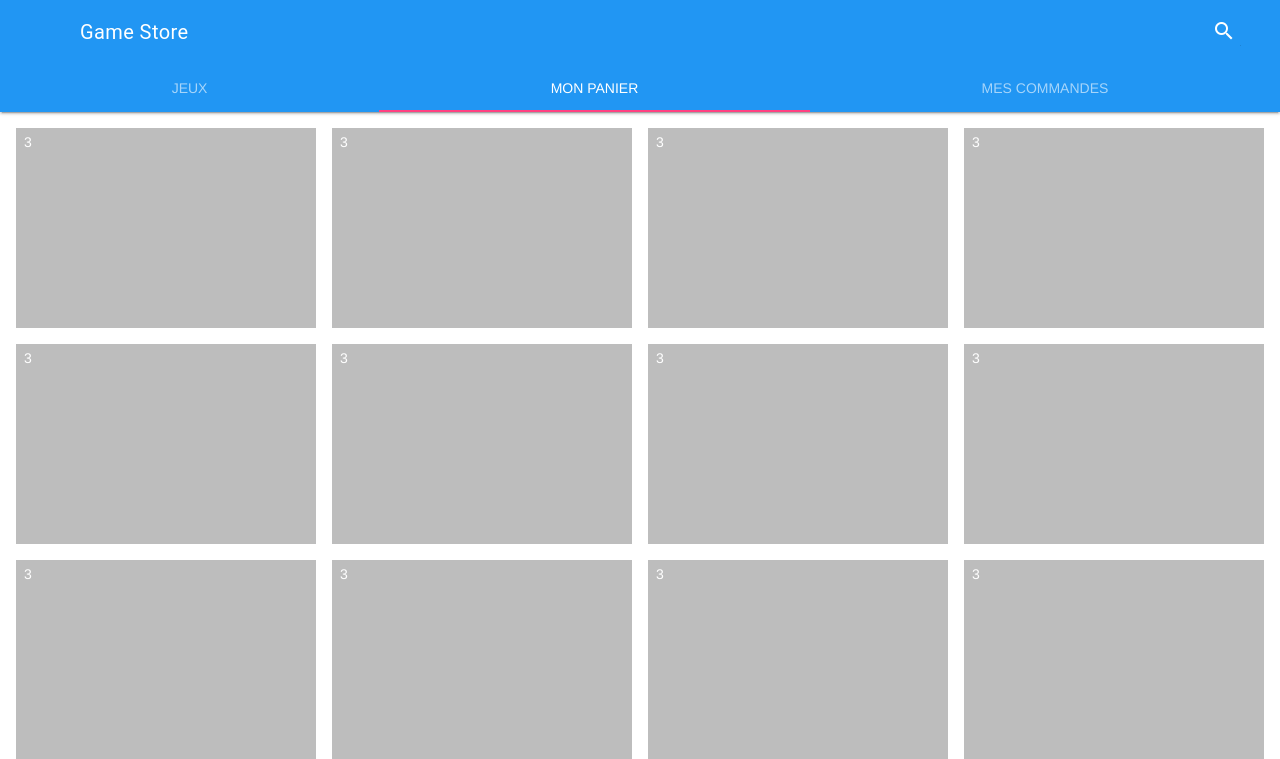
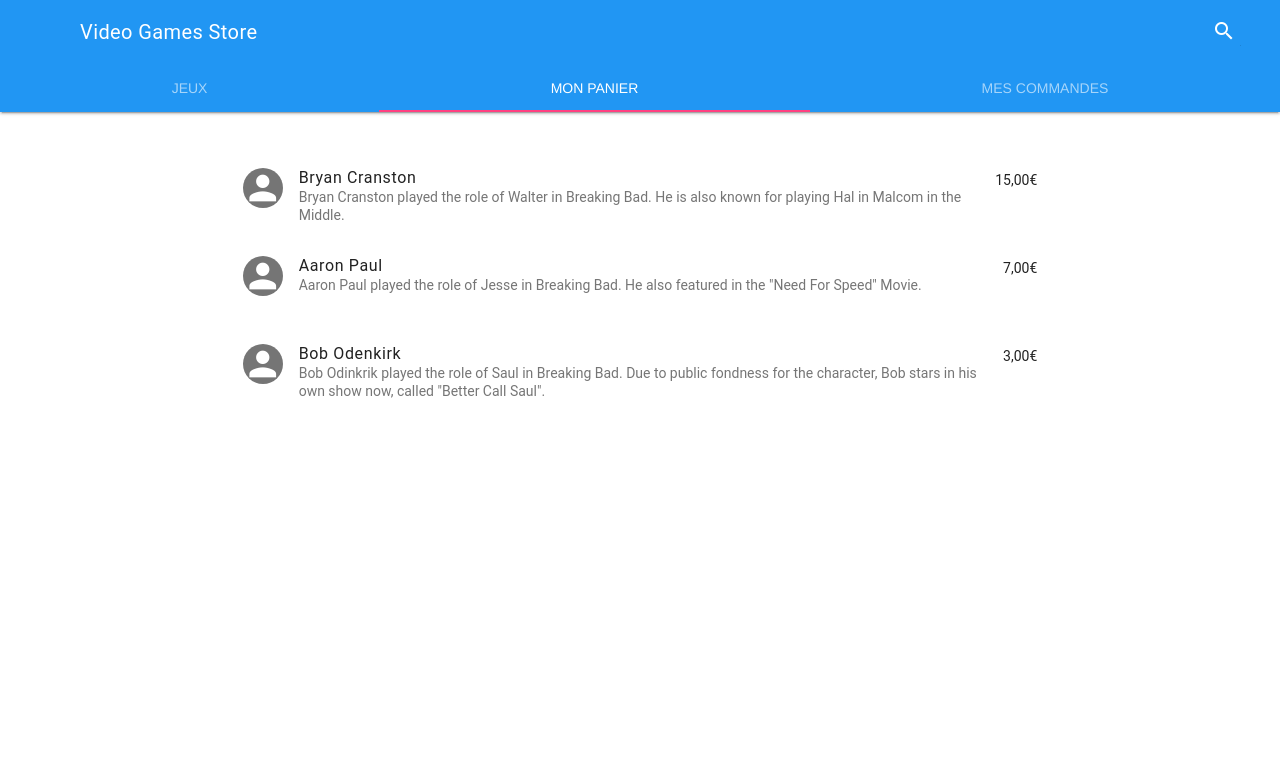
Before and after one commit to Bendabir/SR03, a PHP site: page / in a window 1280 px wide, after a click on "MON PANIER". Shown: the top 759 px of the page. Run offline with PHP 8.4, Linux system fonts and the light colour scheme.

Commit message:
Update web client interface.

```diff
--- a/client/web/css/gamestore.css
+++ b/client/web/css/gamestore.css
@@ -10,3 +10,11 @@
 	text-align: center;
 	width: 100%;
 }
+
+.mdl-layout__header * {
+	/*background-color: #2E2E2E;*/
+}
+
+.demo-card-wide {
+	width: 100%;
+}
--- a/client/web/index.html
+++ b/client/web/index.html
@@ -1,10 +1,11 @@
 <!DOCTYPE html>
 <html>
 	<head>
-		<title>Game store</title>
+		<title>Video Games Store</title>
 		<link rel="stylesheet" href="https://code.getmdl.io/1.3.0/material.blue-pink.min.css" />
 		<link rel="stylesheet" href="https://fonts.googleapis.com/icon?family=Material+Icons">
 		<link rel="stylesheet" href="./css/gamestore.css">
+		<link rel="icon" type="image/png" href="./img/favicon.png" />
 		<meta name="viewport" content="width=device-width, initial-scale=1.0, minimum-scale=1.0">
 		<meta charset="utf-8">
 	</head>
@@ -14,7 +15,7 @@
 			<header class="mdl-layout__header">
 				<div class="mdl-layout__header-row">
 					<!-- Title -->
-					<span class="mdl-layout-title">Game Store</span>
+					<span class="mdl-layout-title">Video Games Store</span>
 					<!-- Add spacer, to align navigation to the right -->
 					<div class="mdl-layout-spacer"></div>
 					<div class="mdl-textfield mdl-js-textfield mdl-textfield--expandable mdl-textfield--floating-label mdl-textfield--align-right">
@@ -54,8 +55,11 @@
 			</div>
 
 			<main class="mdl-layout__content">
+				<section class="mdl-layout__tab-panel is-active" id="fixed-tab-1">
 					<div class="page-content">
 						<!-- Demo grid -->
+						<div class="mdl-grid">
+							<div class="mdl-cell mdl-cell--8-col mdl-cell--12-col-phone mdl-cell--2-offset-desktop">
 								<div class="mdl-grid demo">
 									<div class="mdl-cell mdl-cell--3-col mdl-cell--12-col-phone">3</div>
 									<div class="mdl-cell mdl-cell--3-col mdl-cell--12-col-phone">3</div>
@@ -83,9 +87,185 @@
 									<div class="mdl-cell mdl-cell--3-col mdl-cell--12-col-phone">3</div>
 								</div>
 							</div>
+						</div>
+					</div>
+				</section>
+				<section class="mdl-layout__tab-panel" id="fixed-tab-2">
+					<div class="page-content">
+						<div class="mdl-grid">
+							<div class="mdl-cell mdl-cell--8-col mdl-cell--12-col-phone mdl-cell--2-offset-desktop">
+								<ul class="demo-list-three mdl-list">
+									<li class="mdl-list__item mdl-list__item--three-line">
+										<span class="mdl-list__item-primary-content">
+											<i class="material-icons mdl-list__item-avatar">person</i>
+											<span>Bryan Cranston</span>
+											<span class="mdl-list__item-text-body">
+												Bryan Cranston played the role of Walter in Breaking Bad. He is also known
+												for playing Hal in Malcom in the Middle.
+											</span>
+										</span>
+										<span class="mdl-list__item-secondary-content">
+											<p>15,00€</p>
+										</span>
+									</li>
+									<li class="mdl-list__item mdl-list__item--three-line">
+										<span class="mdl-list__item-primary-content">
+											<i class="material-icons  mdl-list__item-avatar">person</i>
+											<span>Aaron Paul</span>
+											<span class="mdl-list__item-text-body">
+												Aaron Paul played the role of Jesse in Breaking Bad. He also featured in
+												the "Need For Speed" Movie.
+											</span>
+										</span>
+										<span class="mdl-list__item-secondary-content">
+											<p>7,00€</p>
+										</span>
+									</li>
+									<li class="mdl-list__item mdl-list__item--three-line">
+										<span class="mdl-list__item-primary-content">
+											<i class="material-icons  mdl-list__item-avatar">person</i>
+											<span>Bob Odenkirk</span>
+											<span class="mdl-list__item-text-body">
+												Bob Odinkrik played the role of Saul in Breaking Bad. Due to public fondness for the
+												character, Bob stars in his own show now, called "Better Call Saul".
+											</span>
+										</span>
+										<span class="mdl-list__item-secondary-content">
+											<p>3,00€</p>
+										</span>
+									</li>
+								</ul>
+							</div>
+						</div>
+					</div>
+				</section>
+				<section class="mdl-layout__tab-panel" id="fixed-tab-3">
+					<div class="page-content">
+						<div class="mdl-grid">
+							<div class="mdl-cell mdl-cell--8-col mdl-cell--12-col-phone mdl-cell--2-offset-desktop">
+								<div class="demo-card-wide mdl-card mdl-shadow--2dp">
+									<div class="mdl-card__title">
+										<h2 class="mdl-card__title-text">Commande n°125 <br />Effectuée le 01/01/2017</h2>
+									</div>
+									<div class="mdl-card__menu">
+										<p>Montant total: 10,00€</p>
+									</div>
+									<div class="mdl-card__supporting-text">
+										<ul class="demo-list-three mdl-list">
+											<li class="mdl-list__item mdl-list__item--three-line">
+												<span class="mdl-list__item-primary-content">
+													<img src="./img/just_cause_3.jpg" class="mdl-list__item-avatar" />
+													<!-- <i class="material-icons mdl-list__item-avatar">person</i> -->
+													<span>Just Cause 3 (PC)</span>
+													<span class="mdl-list__item-text-body">
+														Lorem ipsum dolor sit amet, consectetur adipiscing elit. Nulla suscipit ornare turpis, sit amet tempor nunc convallis pharetra. Vestibulum a mollis odio. Interdum et malesuada fames ac ante ipsum primis in faucibus. Phasellus vitae nisi tortor. Class aptent taciti sociosqu ad litora torquent per conubia nostra, per inceptos himenaeos.
+													</span>
+												</span>
+												<span class="mdl-list__item-secondary-content">
+													<p>
+														<b>3,50€</b>
+														<br />
+														x<b>2</b>
+													</p>
+												</span>
+											</li>
+											<li class="mdl-list__item mdl-list__item--three-line">
+												<span class="mdl-list__item-primary-content">
+													<i class="material-icons  mdl-list__item-avatar">person</i>
+													<span>Minecraft (PC)</span>
+													<span class="mdl-list__item-text-body">
+														Lorem ipsum dolor sit amet, consectetur adipiscing elit. Nulla suscipit ornare turpis, sit amet tempor nunc convallis pharetra. Vestibulum a mollis odio. Interdum et malesuada fames ac ante ipsum primis in faucibus.
+													</span>
+												</span>
+												<span class="mdl-list__item-secondary-content">
+													<p>
+														<b>3,00€</b>
+														<br />
+														x<b>1</b>
+													</p>
+												</span>
+											</li>
+										</ul>
+									</div>
+									<div class="mdl-card__actions mdl-card--border">
+										<a class="mdl-button mdl-button--colored mdl-js-button mdl-js-ripple-effect">
+											Détails
+										</a>
+										<a class="mdl-button mdl-button--colored mdl-js-button mdl-js-ripple-effect">
+											Facture
+										</a>
+									</div>
+								</div>
+							</div>
+							<div class="mdl-cell mdl-cell--8-col mdl-cell--12-col-phone mdl-cell--2-offset-desktop">
+								<div class="demo-card-wide mdl-card mdl-shadow--2dp">
+									<div class="mdl-card__title">
+										<h2 class="mdl-card__title-text">Welcome</h2>
+									</div>
+									<div class="mdl-card__supporting-text">
+										Lorem ipsum dolor sit amet, consectetur adipiscing elit.
+										Mauris sagittis pellentesque lacus eleifend lacinia...
+									</div>
+									<div class="mdl-card__actions mdl-card--border">
+										<a class="mdl-button mdl-button--colored mdl-js-button mdl-js-ripple-effect">
+											Get Started
+										</a>
+									</div>
+									<div class="mdl-card__menu">
+										<button class="mdl-button mdl-button--icon mdl-js-button mdl-js-ripple-effect">
+											<i class="material-icons">share</i>
+										</button>
+									</div>
+								</div>
+							</div>
+							<div class="mdl-cell mdl-cell--8-col mdl-cell--12-col-phone mdl-cell--2-offset-desktop">
+								<div class="demo-card-wide mdl-card mdl-shadow--2dp">
+									<div class="mdl-card__title">
+										<h2 class="mdl-card__title-text">Welcome</h2>
+									</div>
+									<div class="mdl-card__supporting-text">
+										Lorem ipsum dolor sit amet, consectetur adipiscing elit.
+										Mauris sagittis pellentesque lacus eleifend lacinia...
+									</div>
+									<div class="mdl-card__actions mdl-card--border">
+										<a class="mdl-button mdl-button--colored mdl-js-button mdl-js-ripple-effect">
+											Get Started
+										</a>
+									</div>
+									<div class="mdl-card__menu">
+										<button class="mdl-button mdl-button--icon mdl-js-button mdl-js-ripple-effect">
+											<i class="material-icons">share</i>
+										</button>
+									</div>
+								</div>
+							</div>
+							<div class="mdl-cell mdl-cell--8-col mdl-cell--12-col-phone mdl-cell--2-offset-desktop">
+								<div class="demo-card-wide mdl-card mdl-shadow--2dp">
+									<div class="mdl-card__title">
+										<h2 class="mdl-card__title-text">Welcome</h2>
+									</div>
+									<div class="mdl-card__supporting-text">
+										Lorem ipsum dolor sit amet, consectetur adipiscing elit.
+										Mauris sagittis pellentesque lacus eleifend lacinia...
+									</div>
+									<div class="mdl-card__actions mdl-card--border">
+										<a class="mdl-button mdl-button--colored mdl-js-button mdl-js-ripple-effect">
+											Get Started
+										</a>
+									</div>
+									<div class="mdl-card__menu">
+										<button class="mdl-button mdl-button--icon mdl-js-button mdl-js-ripple-effect">
+											<i class="material-icons">share</i>
+										</button>
+									</div>
+								</div>
+							</div>
+						</div>
+					</div>
+				</section>
 			</main>
 
-			<footer class="mdl-mini-footer">
+			<footer class="mdl-mini-footer mdl-layout--large-screen-only">
 				<p>Made with ♥ by Ben & Jo</p>
 			</footer>
 		</div>
```
Also changed, not shown: client/web/img/favicon.png (added), client/web/img/just_cause_3.jpg (added). Lines whose indentation alone changed are shown as unchanged.
